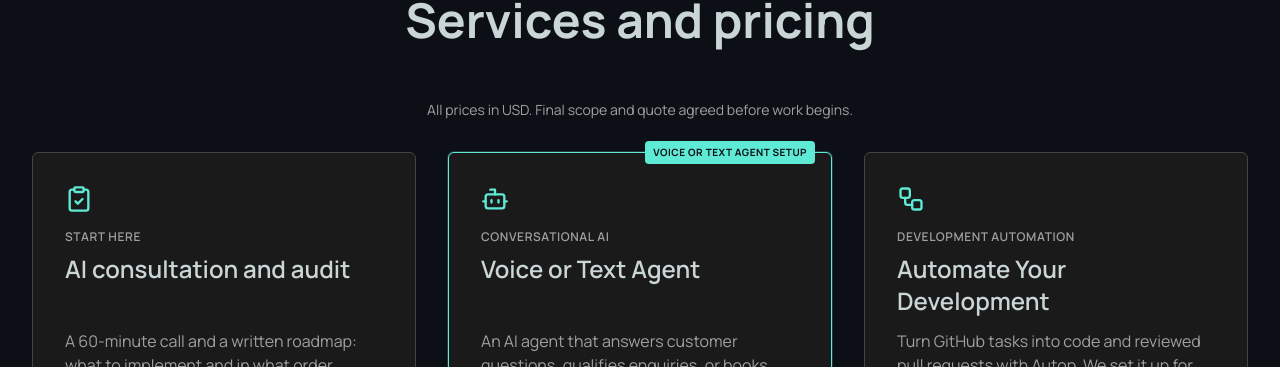
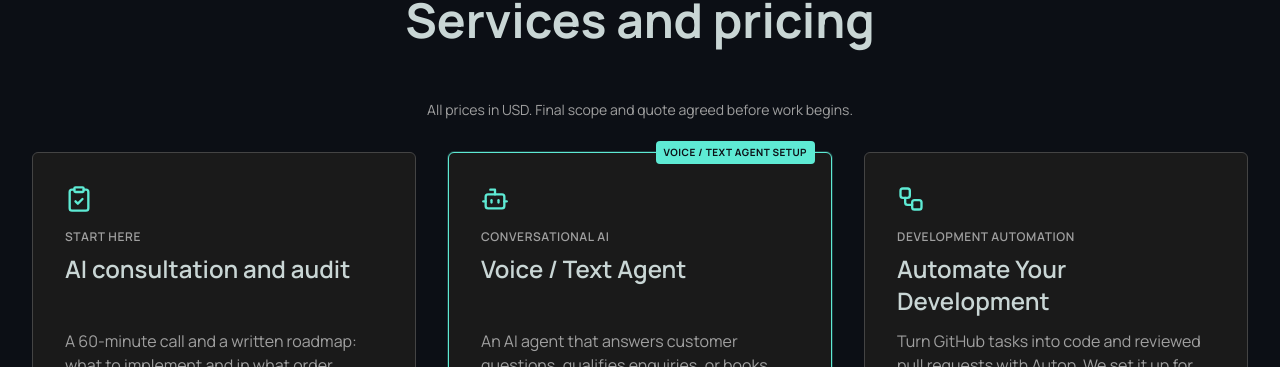
Before and after one commit to apovalov/vorklab, a Next.js app: page / in a window 1280 px wide. Shown: the part 924-1291 px from the top of the page. Built offline with nearby package versions, Linux system fonts and the light colour scheme.

Commit message:
Use slash in Voice / Text Agent service title

```diff
--- a/components/landing/Solutions.tsx
+++ b/components/landing/Solutions.tsx
@@ -25,7 +25,7 @@ const tiers = [
   {
     icon: Bot,
     label: "Conversational AI",
-    title: "Voice or Text Agent",
+    title: "Voice / Text Agent",
     pitch: "An AI agent that answers customer questions, qualifies enquiries, or books appointments through voice or chat.",
     price: "$400",
     priceLabel: "From",
@@ -90,7 +90,7 @@ export function Solutions() {
                 >
                   {isHighlighted && (
                     <span className="absolute -top-3 right-4 bg-[var(--vorklab-accent)] text-[var(--base-bg)] text-[10px] font-bold uppercase tracking-wider px-2 py-1 rounded">
-                      Voice or text agent setup
+                      Voice / text agent setup
                     </span>
                   )}
                   <Icon className="text-[var(--vorklab-accent)] mb-4" size={28} />
```
